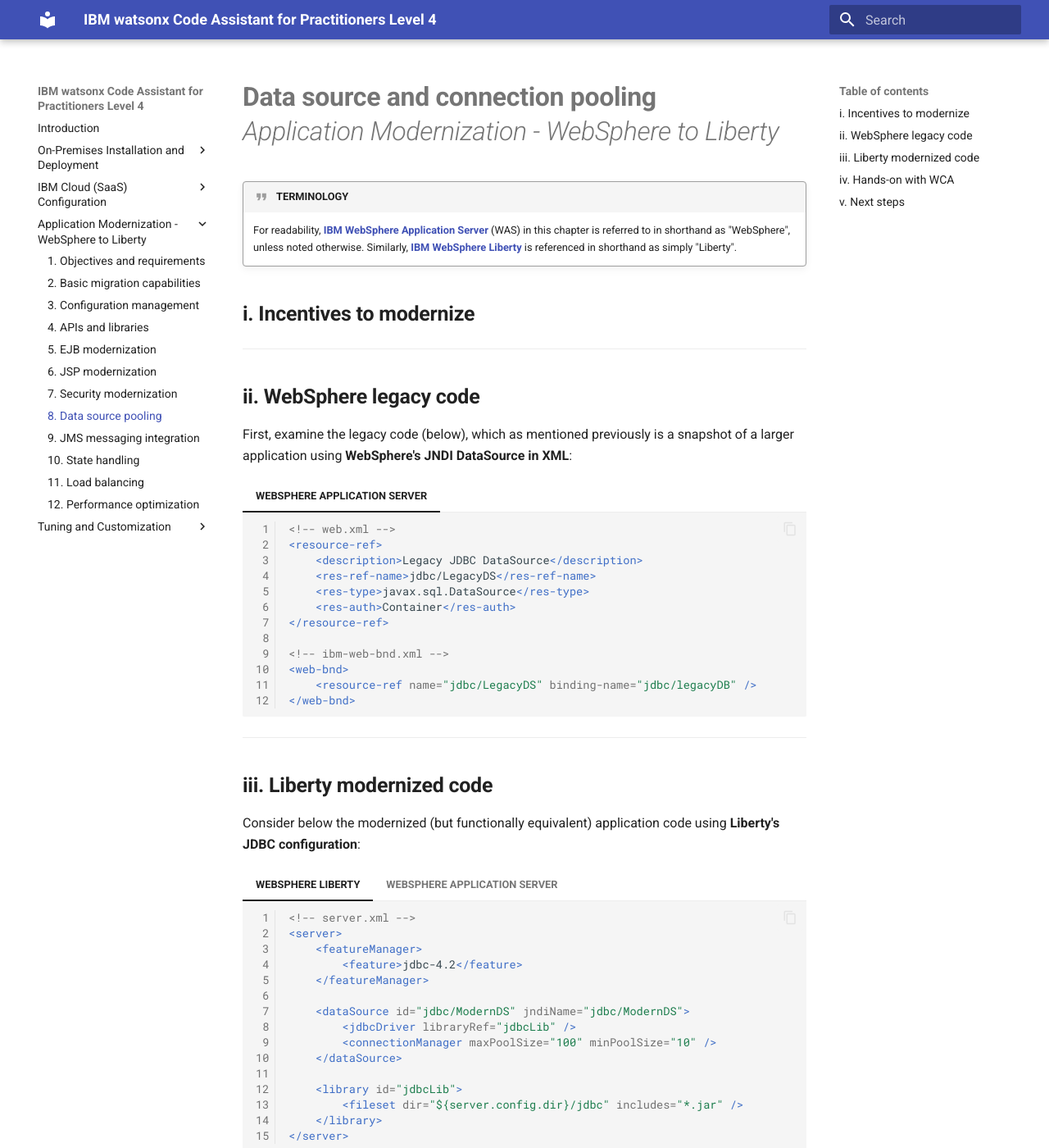
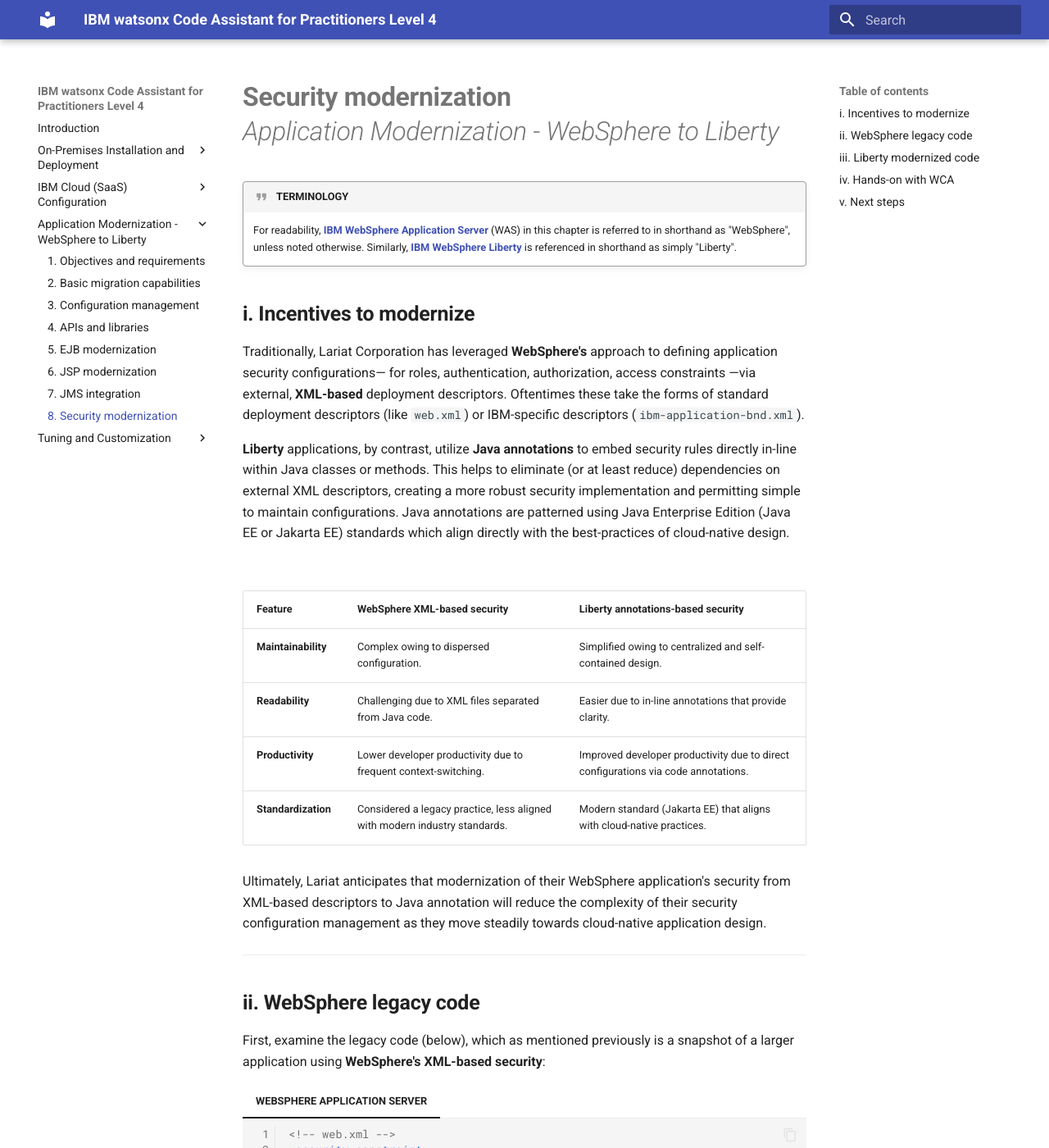
Before and after one commit to IBM/wca-l4, an MkDocs documentation site: the page built from docs/appmod1/8.md, in a window 1280 px wide and 1400 px high. Shown: the whole window at 82% size. Built offline with MkDocs 1.6.1 and Material for MkDocs 9.7.7, drawn with Linux system fonts in a browser that asks for light colours; some of the changed text lies outside the part shown.

Commit message:
March 31

````diff
--- a/docs/appmod1/8.md
+++ b/docs/appmod1/8.md
@@ -1,77 +1,141 @@
-# **Data source and connection pooling**</br>*Application Modernization - WebSphere to Liberty*
+# **Security modernization**</br>*Application Modernization - WebSphere to Liberty*
 
 !!! quote "TERMINOLOGY"
     For readability, <a href="https://www.ibm.com/products/websphere-application-server" target="_blank">**IBM WebSphere Application Server**</a> (WAS) in this chapter is referred to in shorthand as "WebSphere", unless noted otherwise. Similarly, <a href="https://www.ibm.com/products/cloud-pak-for-applications/liberty" target="_blank">**IBM WebSphere Liberty**</a> is referenced in shorthand as simply "Liberty".
 
 ## **i. Incentives to modernize**
 
+Traditionally, Lariat Corporation has leveraged **WebSphere's** approach to defining application security configurations— for roles, authentication, authorization, access constraints —via external, **XML-based** deployment descriptors. Oftentimes these take the forms of standard deployment descriptors (like `web.xml`) or IBM-specific descriptors (`ibm-application-bnd.xml`).
+
+**Liberty** applications, by contrast, utilize **Java annotations** to embed security rules directly in-line within Java classes or methods. This helps to eliminate (or at least reduce) dependencies on external XML descriptors, creating a more robust security implementation and permitting simple to maintain configurations. Java annotations are patterned using Java Enterprise Edition (Java EE or Jakarta EE) standards which align directly with the best-practices of cloud-native design.
+
+</br>
+
+| Feature | WebSphere XML-based security | Liberty annotations-based security |
+| - | - | - |
+| **Maintainability** | Complex owing to dispersed configuration. | Simplified owing to centralized and self-contained design. |
+| **Readability** | Challenging due to XML files separated from Java code. | Easier due to in-line annotations that provide clarity. |
+| **Productivity** | Lower developer productivity due to frequent context-switching. | Improved developer productivity due to direct configurations via code annotations. |
+| **Standardization** | Considered a legacy practice, less aligned with modern industry standards. | Modern standard (Jakarta EE) that aligns with cloud-native practices. |
+
+Ultimately, Lariat anticipates that modernization of their WebSphere application's security from XML-based descriptors to Java annotation will reduce the complexity of their security configuration management as they move steadily towards cloud-native application design.
 
 
 ---
 
 ## **ii. WebSphere legacy code**
 
-First, examine the legacy code (below), which as mentioned previously is a snapshot of a larger application using **WebSphere's JNDI DataSource in XML**:
+First, examine the legacy code (below), which as mentioned previously is a snapshot of a larger application using **WebSphere's XML-based security**:
 
 === "WEBSPHERE APPLICATION SERVER"
 
     ``` xml linenums="1"
     <!-- web.xml -->
-    <resource-ref>
-        <description>Legacy JDBC DataSource</description>
-        <res-ref-name>jdbc/LegacyDS</res-ref-name>
-        <res-type>javax.sql.DataSource</res-type>
-        <res-auth>Container</res-auth>
-    </resource-ref>
+    <security-constraint>
+        <web-resource-collection>
+            <web-resource-name>SecureArea</web-resource-name>
+            <url-pattern>/secured/*</url-pattern>
+        </web-resource-collection>
+        <auth-constraint>
+            <role-name>admin</role-name>
+        </auth-constraint>
+    </security-constraint>
 
-    <!-- ibm-web-bnd.xml -->
-    <web-bnd>
-        <resource-ref name="jdbc/LegacyDS" binding-name="jdbc/legacyDB" />
-    </web-bnd>
+    <login-config>
+        <auth-method>FORM</auth-method>
+        <form-login-config>
+            <form-login-page>/login.jsp</form-login-page>
+            <form-error-page>/error.jsp</form-error-page>
+        </form-login-config>
+    </login-config>
+
+    <security-role>
+        <role-name>admin</role-name>
+    </security-role>
     ```
+
+</br>
+
+The legacy XML-based code defines security constraints explicitly in `web.xml` using roles and URL pattern-matching, creating conditions where form-based authentication settings are specified through XML. Naturally, this complicates security management for Lariat's developer teams, as external role definitions now need to be defined owing to this architectural choice.
+
+In order to modernize this code, Lariat will need to convert the role-based authorization mechanisms and deployment descriptors into Java annotations.
 
 ---
 
 ## **iii. Liberty modernized code**
 
-Consider below the modernized (but functionally equivalent) application code using **Liberty's JDBC configuration**:
+Consider below the modernized (but functionally equivalent) application code using **Liberty's annotation-based security**:
 
 === "WEBSPHERE LIBERTY"
 
-    ``` xml linenums="1"
-    <!-- server.xml -->
-    <server>
-        <featureManager>
-            <feature>jdbc-4.2</feature>
-        </featureManager>
+    ``` java linenums="1"
+    import javax.annotation.security.DeclareRoles;
+    import javax.annotation.security.RolesAllowed;
+    import javax.ws.rs.GET;
+    import javax.ws.rs.Path;
+    import javax.ws.rs.core.Response;
 
-        <dataSource id="jdbc/ModernDS" jndiName="jdbc/ModernDS">
-            <jdbcDriver libraryRef="jdbcLib" />
-            <connectionManager maxPoolSize="100" minPoolSize="10" />
-        </dataSource>
+    @Path("/secured")
+    @DeclareRoles({"admin"})
+    public class SecuredEndpoint {
 
-        <library id="jdbcLib">
-            <fileset dir="${server.config.dir}/jdbc" includes="*.jar" />
-        </library>
-    </server>
+        @GET
+        @Path("/data")
+        @RolesAllowed("admin")
+        public Response getSecuredData() {
+            return Response.ok("Sensitive data available only to admins.").build();
+        }
+    }
     ```
 
 === "WEBSPHERE APPLICATION SERVER"
 
     ``` xml linenums="1"
     <!-- web.xml -->
-    <resource-ref>
-        <description>Legacy JDBC DataSource</description>
-        <res-ref-name>jdbc/LegacyDS</res-ref-name>
-        <res-type>javax.sql.DataSource</res-type>
-        <res-auth>Container</res-auth>
-    </resource-ref>
+    <security-constraint>
+        <web-resource-collection>
+            <web-resource-name>SecureArea</web-resource-name>
+            <url-pattern>/secured/*</url-pattern>
+        </web-resource-collection>
+        <auth-constraint>
+            <role-name>admin</role-name>
+        </auth-constraint>
+    </security-constraint>
 
-    <!-- ibm-web-bnd.xml -->
-    <web-bnd>
-        <resource-ref name="jdbc/LegacyDS" binding-name="jdbc/legacyDB" />
-    </web-bnd>
+    <login-config>
+        <auth-method>FORM</auth-method>
+        <form-login-config>
+            <form-login-page>/login.jsp</form-login-page>
+            <form-error-page>/error.jsp</form-error-page>
+        </form-login-config>
+    </login-config>
+
+    <security-role>
+        <role-name>admin</role-name>
+    </security-role>
     ```
+
+</br>
+
+The modernized, Java annotations-driven security of Liberty defines `@DeclareRoles` (**line 8**) and `@RolesAllowed` (**line 13**) to clearly create security constraints at the method and class level.
+
+``` java hl_lines="1 5"
+@DeclareRoles({"admin"})
+@Path("/secured")
+public class SecuredEndpoint {
+    @GET
+    @RolesAllowed("admin")
+    public Response getSecuredData() {
+        return Response.ok("Sensitive data available only to admins.").build();
+    }
+}
+```
+
+</br>
+
+This approach simplifies the URL and method-level security mechanisms that were present within the legacy WebSphere code, replacing it via annotations within RESTful (REST API-addressable) endpoints.
+
+Ultimately, this reduces the need for external configuration and instead centralizes security declarations closer to the actual code implementation. Lariat, in turn, gains the benefits of improved clarity in how their security constraints are structured. This will enable more straightforward audits in the future and simplify the ongoing maintenance of security policies across their organization.
 
 ---
 
--- a/mkdocs.yml
+++ b/mkdocs.yml
@@ -32,12 +32,8 @@
     - 4. APIs and libraries: 'appmod1/4.md'
     - 5. EJB modernization: 'appmod1/5.md'
     - 6. JSP modernization: 'appmod1/6.md'
-    - 7. Security modernization: 'appmod1/7.md'
-    - 8. Data source pooling: 'appmod1/8.md'
-    - 9. JMS messaging integration: 'appmod1/9.md'
-    - 10. State handling: 'appmod1/10.md'
-    - 11. Load balancing: 'appmod1/11.md'
-    - 12. Performance optimization: 'appmod1/12.md'
+    - 7. JMS integration: 'appmod1/7.md'
+    - 8. Security modernization: 'appmod1/8.md'
   - Tuning and Customization:
     - 1. Getting code suggestions: 'tuning/1.md'
     - 2. Explaining code: 'tuning/2.md'
````
Also changed, not shown: docs/appmod1/10.md (deleted, +0 -82 lines), docs/appmod1/11.md (deleted, +0 -75 lines), docs/appmod1/12.md (deleted, +0 -94 lines), docs/appmod1/7.md (+67 -93 lines), docs/appmod1/9.md (deleted, +0 -99 lines).
